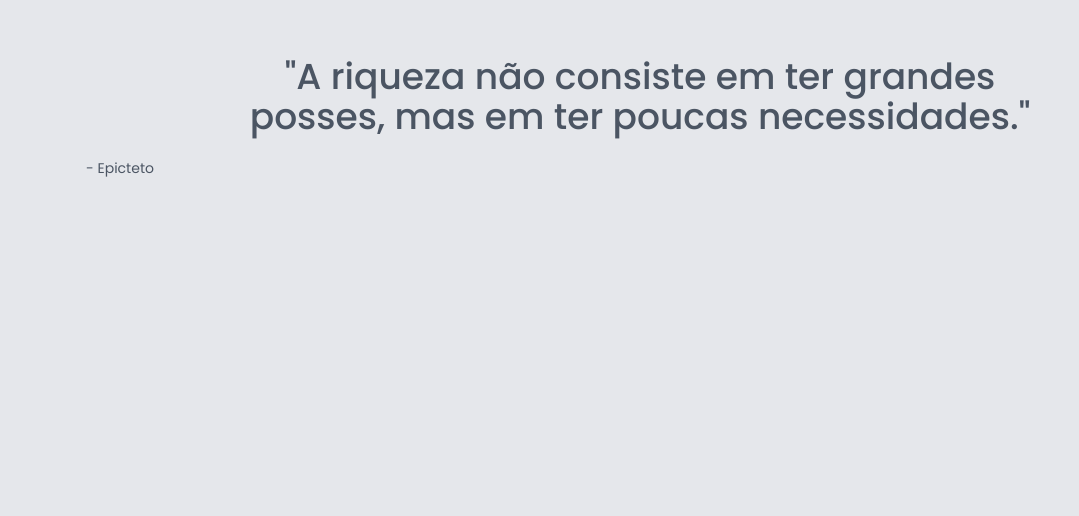
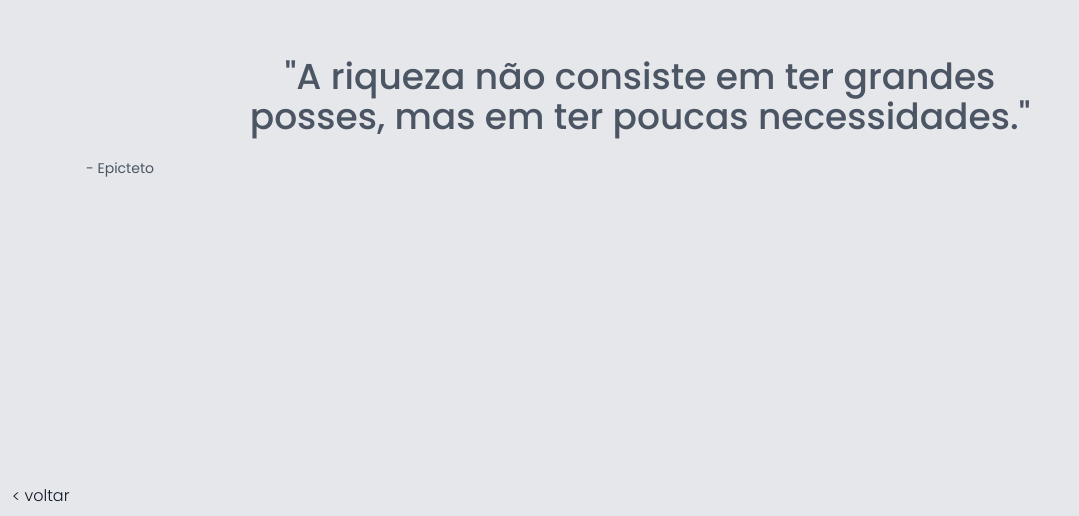
Before and after one commit to brunofranciscu/maximasestoicas, a React (Vite) app: page /quotes/1 in a window 1280 px wide. Shown: the part 284-800 px from the top of the page, without its empty margins (0-1079 px from the left). Built offline with nearby package versions, Linux system fonts and the light colour scheme.

Commit message:
added back button to single quote page

```diff
--- a/src/pages/author/index.jsx
+++ b/src/pages/author/index.jsx
@@ -28,7 +28,7 @@ const Author = () => {
       <div className='flex flex-col max-w-[1200px] w-full px-16 mx-auto gap-5 '>
 
         <div className='flex justify-between'>
-          <button onClick={() => navigate(-1)} className='dark:text-gray-400 text-gray-900 font-["Poppins"] font-[300] hover:text-gray-400 duration-100'><span className='relative top-[1px]'>&lt;</span> voltar</button>
+          <button onClick={() => navigate('/')} className='dark:text-gray-400 text-gray-900 font-["Poppins"] font-[300] hover:text-gray-400 duration-100'><span className='relative top-[1px]'>&lt;</span> voltar</button>
           <h1 className='dark:text-gray-200 text-gray-600 sm:text-4xl text-xl font-["Poppins"] font-[500]'>{author}</h1>
         </div>
 
--- a/src/pages/quotes/index.jsx
+++ b/src/pages/quotes/index.jsx
@@ -1,11 +1,12 @@
 import React from 'react';
 import { useParams } from 'react-router-dom';
 import quotes from '../../assets/frases.json'
-import { Link } from 'react-router-dom';
+import { Link, useNavigate } from 'react-router-dom';
 
 const Quotes = () => {
   const { id } = useParams();
   const quote = quotes.quotes.find(q => q.id === parseInt(id));
+  const navigate = useNavigate()
 
   if (!quote) {
     return (<div className='h-[100dvh] w-full relative grid place-content-center bg-gray-200 dark:bg-gray-800 px-5'>
@@ -21,6 +22,9 @@ const Quotes = () => {
       <h2 className='text-sm font-["Poppins"] sm:w-[200px] w-full text-center leading-none self-center text-gray-600 dark:text-gray-400 hover:text-gray-100 duration-100' title={`ver todas as maximas do ${quote.author}`}>
         <Link to={`${shareUrl}/author/${quote.author}`}>- {quote.author}</Link>
       </h2>
+      <button onClick={() => navigate('/')} className='dark:text-gray-400 text-gray-900 font-["Poppins"] font-[300] hover:text-gray-400 duration-100 absolute bottom-2 left-3'>
+        <span className='relative top-[1px]'>&lt;</span> voltar
+      </button>
     </div>
   );
 };
```
